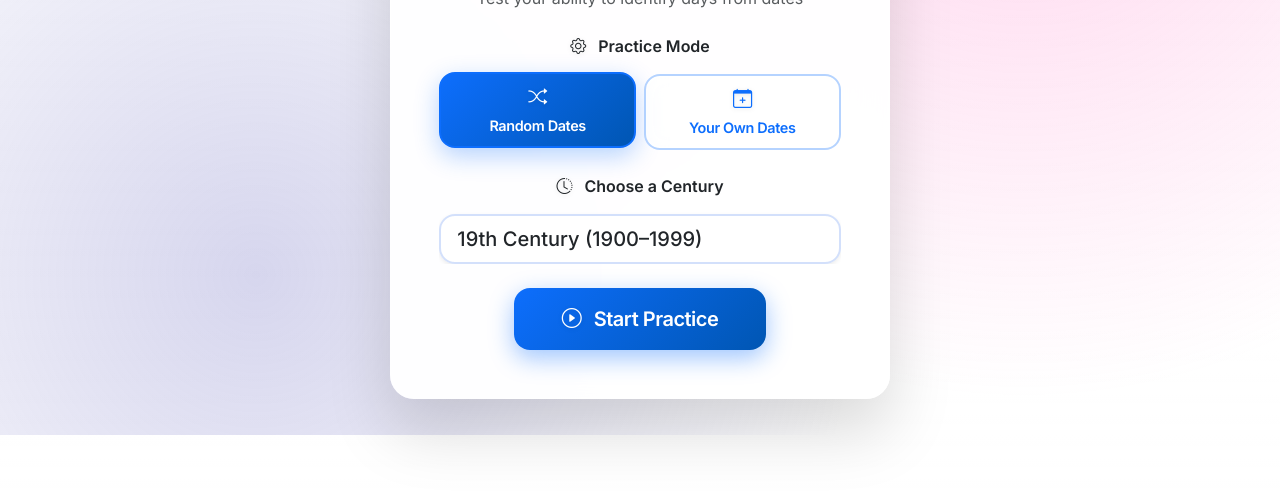
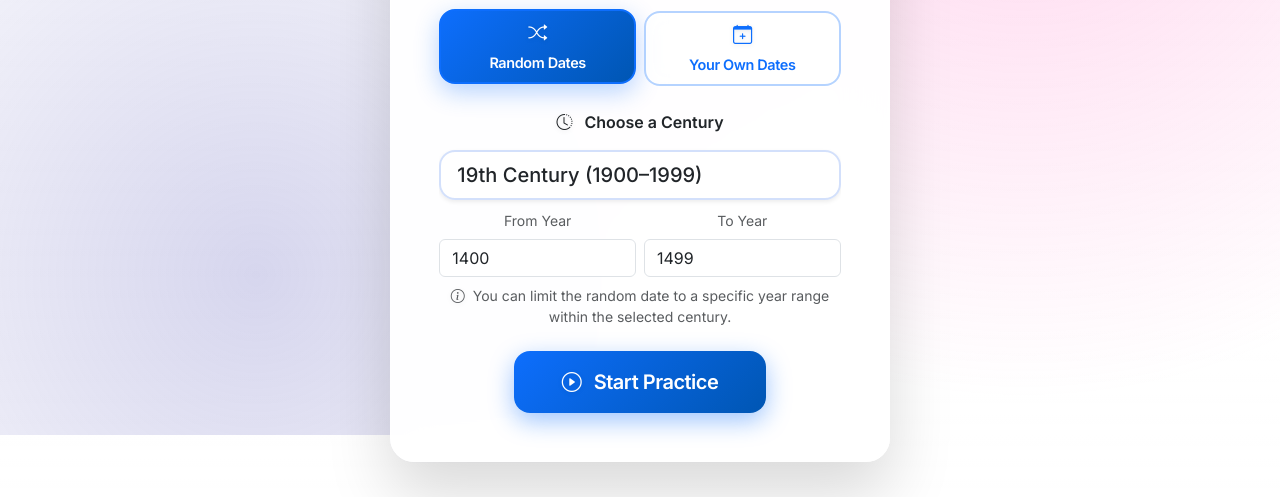
Before and after one commit to badar24434/dayoftheweek, a website built with webpack: page index.html in a window 1280 px wide. Shown: the part 365-862 px from the top of the page. Built offline with nearby package versions, Linux system fonts and the light colour scheme.

Commit message:
Add year range inputs for custom date selection in setup screen

```diff
--- a/index.html
+++ b/index.html
@@ -89,7 +89,7 @@
                 <i class="bi bi-clock-history me-2"></i>
                 Choose a Century
               </label>
-              <select id="year-range" class="form-select form-select-lg border-2 shadow-sm">
+              <select id="year-range" class="form-select form-select-lg border-2 shadow-sm mb-2">
                 <option value="1400-1499">14th Century (1400–1499)</option>
                 <option value="1500-1599">15th Century (1500–1599)</option>
                 <option value="1600-1699">16th Century (1600–1699)</option>
@@ -100,6 +100,20 @@
                 <option value="2100-2199">21st Century (2100–2199)</option>
                 <option value="2200-2299">22nd Century (2200–2299)</option>
               </select>
+              <div class="row g-2 align-items-end">
+                <div class="col-6">
+                  <label for="random-year-min" class="form-label small text-muted">From Year</label>
+                  <input type="number" id="random-year-min" class="form-control" min="1400" max="1499" value="1400">
+                </div>
+                <div class="col-6">
+                  <label for="random-year-max" class="form-label small text-muted">To Year</label>
+                  <input type="number" id="random-year-max" class="form-control" min="1400" max="1499" value="1499">
+                </div>
+              </div>
+              <small class="text-muted mt-2 d-block">
+                <i class="bi bi-info-circle me-1"></i>
+                You can limit the random date to a specific year range within the selected century.
+              </small>
             </div>
 
             <!-- Custom Date Settings -->
```
